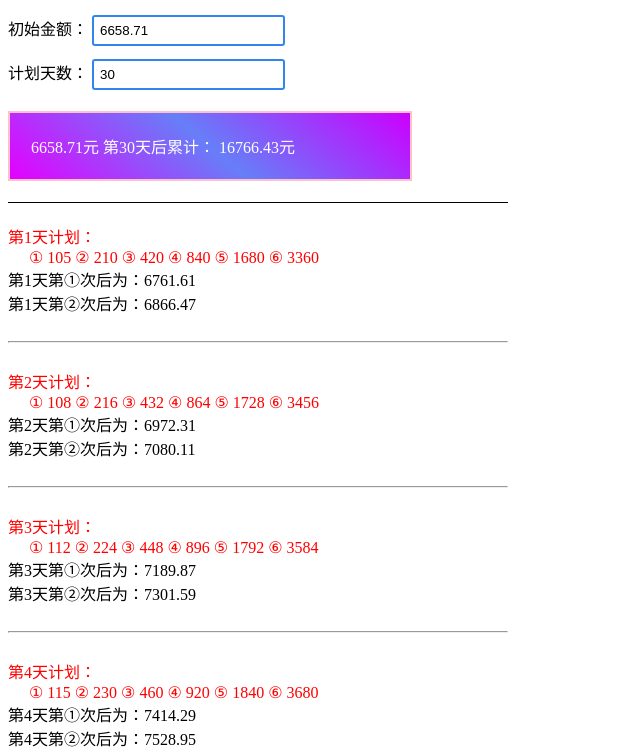
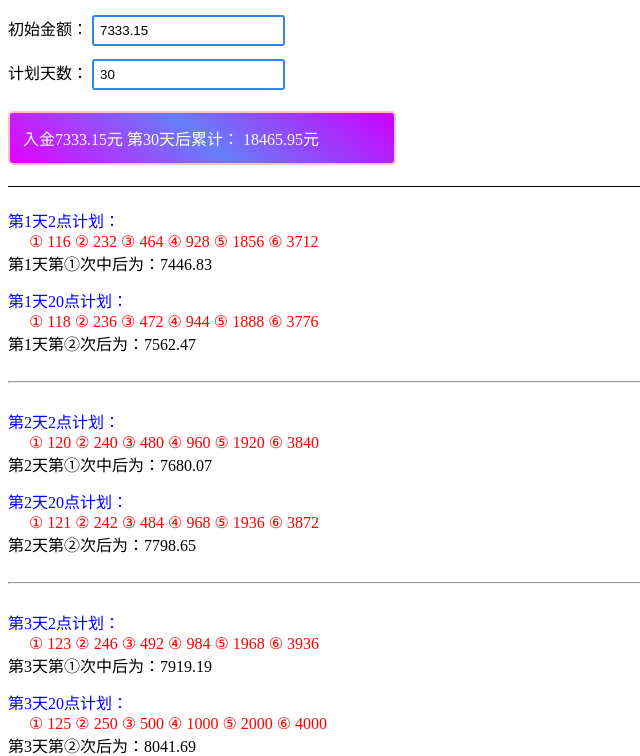
Before and after one commit to xn213/tou, a plain HTML site: page index.html in a window 1280 px wide. Shown: the part 49-805 px from the top of the page, without its empty margins (0-640 px from the left). Drawn offline with Linux system fonts and the light colour scheme.

Commit message:
Update index.html

```diff
--- a/index.html
+++ b/index.html
@@ -1,19 +1,16 @@
 <!DOCTYPE html>
 <html lang="en">
+
 <head>
   <meta charset="UTF-8">
   <meta http-equiv="X-UA-Compatible" content="IE=edge">
   <meta name="viewport" content="width=device-width, initial-scale=1.0">
   <title>每天计划</title>
-  <link rel="stylesheet" href="./css/index.css">
   <style>
-    body {
-/*   margin-left: 520px; */
-}
-
     .form-item:first-child {
       margin-bottom: 13px;
     }
+
     .form-item input {
       padding: 6px;
       border: 2px solid #3085f1;
@@ -21,7 +18,7 @@
     }
 
     .list {
-  width: 500px;
+      /* width: 500px; */
       border-top: 1px solid #000;
       margin-top: 21px;
       padding-top: 21px;
@@ -30,26 +27,32 @@
     .shou {
       color: red;
     }
+    .one {
+      padding-bottom: 13px;
+    }
 
     .ba {
       margin-left: 21px;
+    }
+    .blue {
+      color: blue;
     }
 
     .last {
       width: 358px;
       margin: 21px 0;
-  padding: 21px;
+      padding: 13px;
       color: #fff;
       border: 2px solid pink;
-  background: linear-gradient(
-    40deg,
+      border-radius: 5px;
+      background: linear-gradient(40deg,
           #e400ff 0%,
           #677ef8 50%,
-    #cc00ff 100%
-  );
+          #cc00ff 100%);
     }
   </style>
 </head>
+
 <body>
   <header>
     <h3>每天计划：</h3>
@@ -58,23 +61,24 @@
     <div class="form">
       <div class="form-item">
         <label for="money">初始金额：</label>
-        <input id="money" min="100" onchange="so()" value="6658.71" type="number" placeholder="输入初始金额">
+        <input id="money" min="100" value="7333.15" onchange="so()" type="number" placeholder="请输入初始金额">
       </div>
       <div class="form-item">
         <label for="day">计划天数：</label>
-        <input id="day" value="30" onchange="so()" type="number" min="1" onkeyup="value=value.replace(/[^\d]/g,'').replace(/^0{1,}/g,'')" placeholder="输入计划天数">
+        <input id="day" min="1" value="30" onchange="so()" type="number"
+          onkeyup="value=value.replace(/[^\d]/g,'').replace(/^0{1,}/g,'')" placeholder="输入计划天数">
       </div>
     </div>
 
-    <!-- 具体到每天的计划： 每手金额及 中后金额 -->
     <div class="last"></div>
+    <!-- 具体计划列表： 到每天的计划： 每手金额及 中后金额 -->
     <!-- <div class="list"></div> -->
   </section>
   <script>
-      // let n = 6658.71   // 初始金额
+    // let n = 6658.71 7333.15   // 初始金额
     // let n = 14924 // 初始金额
     let money = 12044  // 初始金额
-let day = 90    // 投多少天
+    let day = 30    // 投多少天
     let section = document.querySelector('.section')
 
     function so(m, d) {
@@ -97,7 +101,7 @@ function so(m, d) {
 
         let shou = document.createElement('div')
         shou.setAttribute('class', 'shou')
-    shou.innerHTML = `<div>第${i}天计划：</div> <div class='ba'> ① ${tou} ② ${tou * 2} ③ ${tou * 4} ④ ${tou * 8} ⑤ ${tou * 16}  ⑥ ${tou * 32}</div>`
+        shou.innerHTML = `<div class="blue">第${i}天2点计划：</div> <div class='ba'> ① ${tou} ② ${tou * 2} ③ ${tou * 4} ④ ${tou * 8} ⑤ ${tou * 16}  ⑥ ${tou * 32}</div>`
         list.appendChild(shou)
 
         console.log(`第${i}天计划：\n\n`, `① ${tou}  `, `② ${tou * 2}  `, `③ ${tou * 4}  `, `④ ${tou * 8}  `, `⑤ ${tou * 16}   `, `⑥ ${tou * 32}`, '\n\n')
@@ -106,12 +110,21 @@ function so(m, d) {
         money += (Math.floor(money / 63) * 0.98)
 
         let div1 = document.createElement('div')
-    div1.innerHTML = `第${i}天第①次后为：${money.toFixed(2)}`
+        div1.setAttribute('class', 'one')
+        div1.innerHTML = `第${i}天第①次中后为：${money.toFixed(2)}`
         list.appendChild(div1)
 
         console.log(`第${i}天第①次后为：`, money.toFixed(2))
 
         // 入 2
+        // 计划：
+        let tou2 = (Math.floor(money / 63))
+
+        let ba = document.createElement('div')
+        ba.setAttribute('class', 'shou')
+        ba.innerHTML = `<div class="blue">第${i}天20点计划：</div> <div class='ba'> ① ${tou2} ② ${tou2 * 2} ③ ${tou2 * 4} ④ ${tou2 * 8} ⑤ ${tou2 * 16}  ⑥ ${tou2 * 32}</div>`
+        list.appendChild(ba)
+
         money += (Math.floor(money / 63) * 0.98)
 
         let div2 = document.createElement('div')
@@ -125,10 +138,12 @@ function so(m, d) {
       section.appendChild(list)
 
       let last = document.querySelector('.last')
-  last.innerHTML = `${n}元 第${day}天后累计： ${money.toFixed(2)}元`
+      last.innerHTML = `入金${n}元 第${day}天后累计： ${money.toFixed(2)}元`
     }
 
     so(money, day)
+
   </script>
 </body>
+
 </html>
```
Lines whose indentation alone changed are shown as unchanged.
